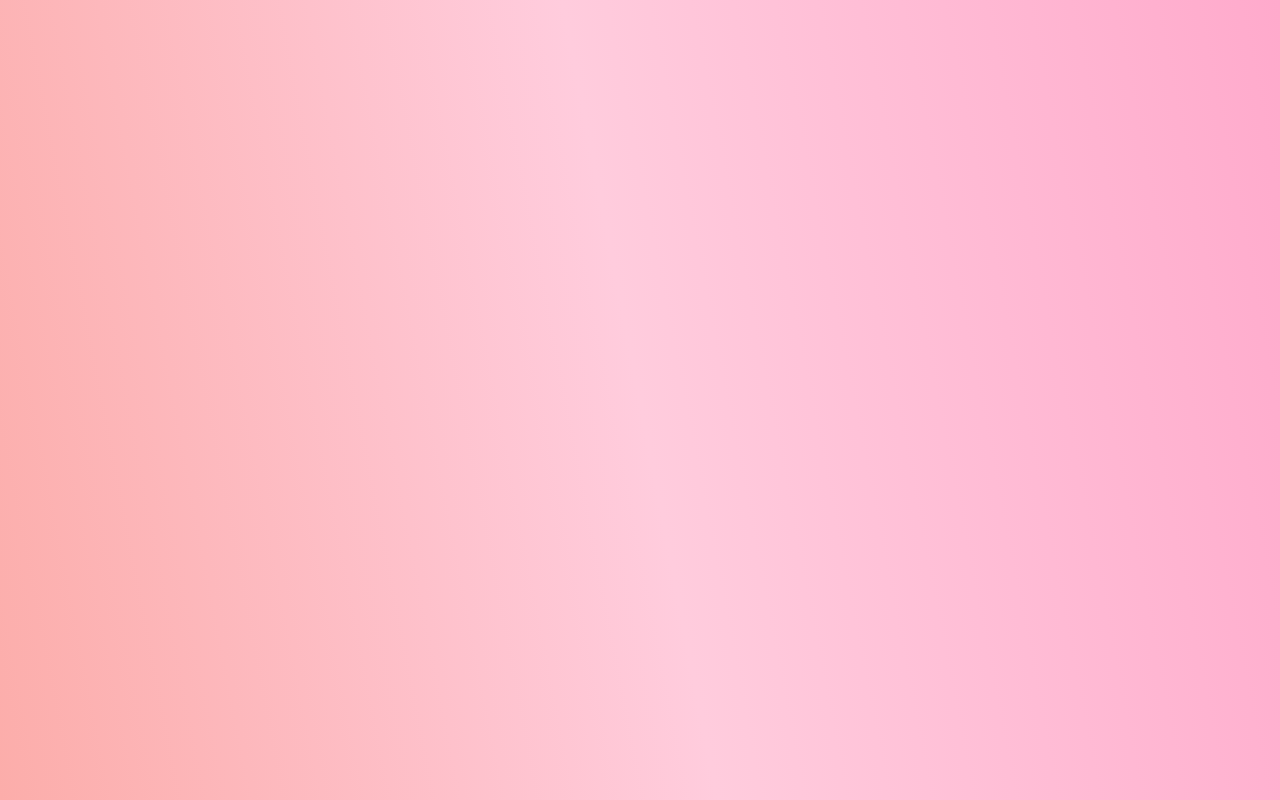
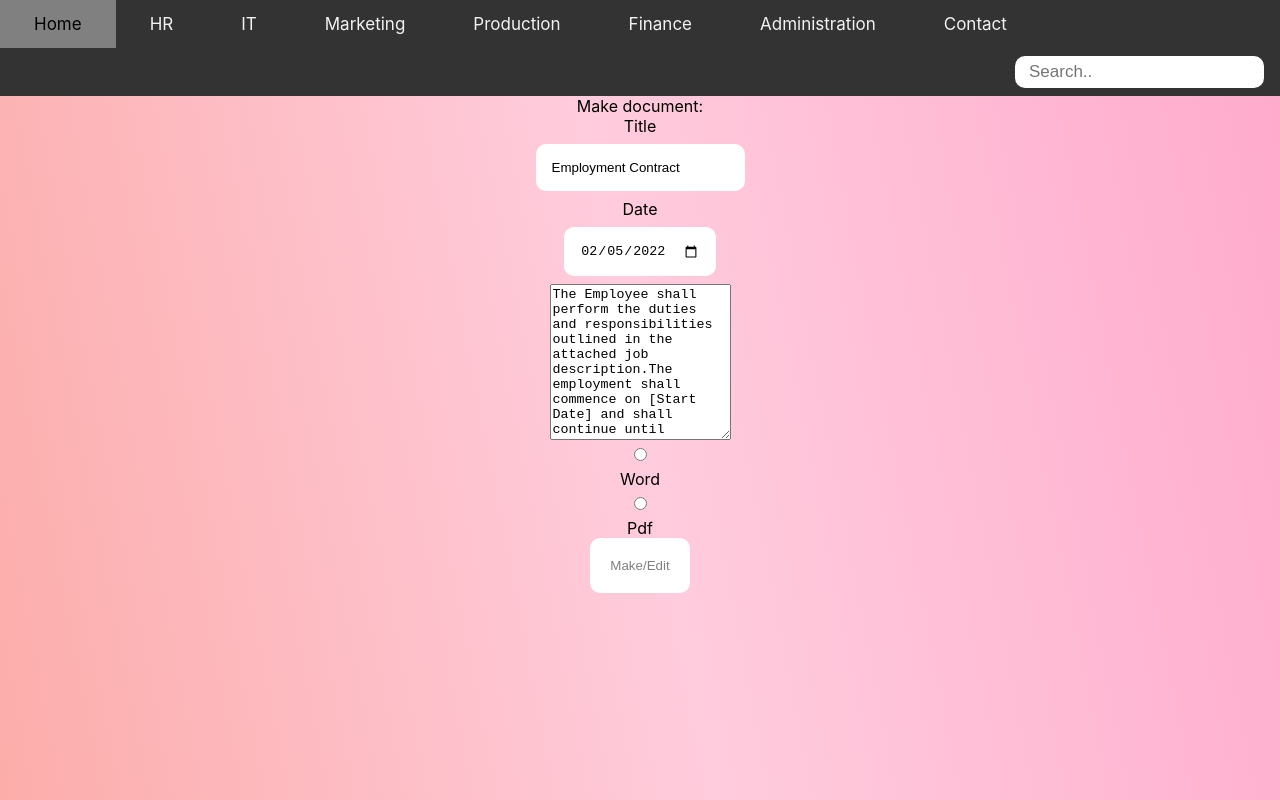
Before and after one commit to elab-development/internet-tehnologije-projekat-documentmanagement_2017_0347, a React (Create React App) app: page /documents/hr/make/1 in a window 1280 px wide. Before the commit this address had no page. Built offline with nearby package versions, Linux system fonts and the light colour scheme.

Commit message:
Pokupljen department i employee sa make i edit forme

```diff
--- a/src/App.js
+++ b/src/App.js
@@ -15,16 +15,30 @@ function App() {
 
   const [documents, setDocuments] = useState(DOCUMENTS);
   const [employees, setEmployees] = useState(EMPLOYEES);
+  const [userId, setUserId]=useState(null);
+  const [isAuthenticated, setIsAuthenticated]=useState(false);
 
+  const authenticate = (email,pass)=> {
+     const user = employees.find(employee => employee.email === email && employees.password === pass);
+     if(user){
+      setIsAuthenticated(true);
+      setUserId(user.id);
+     }
+  }
+
+const addDocument=(document)=>{
+  setDocuments((oldDocuments)=>[...oldDocuments,document])
+
+}
   return (
     <div className="App">
       {
         <Router>
         <Routes>
           <Route path="/" element={<Home/>}/>
-          <Route path='/login' element={<Authentication/>}/>
+    <Route path='/login' element={<Authentication authenticate={authenticate} />}/>
           <Route path='/documents/:department' element={<Documents data = {documents}/>}/>
-          <Route path='/documents/:department/make' element={<MakeDocument/>}/>
+          <Route path='/documents/:department/make/:id?' element={<MakeDocument data = {documents} addDocument={addDocument} userId = {userId}/>}/>
           <Route path='/document/:id' element={<OneDocument dataDocs={documents} dataEmp = {employees}/>} />
         </Routes>
         </Router>
--- a/src/components/Authentication/Login.jsx
+++ b/src/components/Authentication/Login.jsx
@@ -1,13 +1,17 @@
  import React , {useState} from "react"
+ import {useNavigate} from 'react-router-dom';
+
 
 export const Login = (props) => {
     const [email, setEmail] = useState('');
     const [pass, setPass] = useState('');
+    const navigate= useNavigate();
 
     const handleSubmit = (e) => {
         e.preventDefault();
-        console.log(email);
-        setEmail("abs");
+       props.authenticate(email,pass);
+        navigate("/");
+
     }
 
     return(
--- a/src/components/Authentication/index.js
+++ b/src/components/Authentication/index.js
@@ -2,12 +2,12 @@ import { Login } from "./Login";
 import { Register } from "./Register";
 import {useState} from 'react';
 
-const Authentication = ()=>{
+const Authentication = ({authenticate})=>{
     const [currentForm, setCurrentForm] = useState('login');
 
     const toggleForm = (formName) => {
       setCurrentForm(formName);
     }
-    return (currentForm === "login" ? <Login  onFormSwitch = {toggleForm}/> : <Register onFormSwitch = {toggleForm}/>)
+    return (currentForm === "login" ? <Login  onFormSwitch = {toggleForm} authenticate ={authenticate }/> : <Register onFormSwitch = {toggleForm}/>)
 }
 export default Authentication;
--- a/src/components/Documents/Documents.js
+++ b/src/components/Documents/Documents.js
@@ -6,7 +6,7 @@ import NavBar from '../NavBar';
 const Documents = (props) => {
     const {department} = useParams();
     return(
-        <>
+
         <div>
             <NavBar/>
             These are the <b>{department}</b> documents:
@@ -25,9 +25,11 @@ const Documents = (props) => {
                     </div>
                 ))}
             </div>
-            <button>Create new document</button>
-        </div>
-        </>
+           <Link to = { "documents/" + {department}+ "/make"}><button>Create a document</button></Link>
+
+           </div>
+
+
     )
 }
 
--- a/src/components/Documents/MakeDocument.js
+++ b/src/components/Documents/MakeDocument.js
@@ -1,23 +1,42 @@
 import React from 'react'
 import {useState} from 'react';
+import NavBar from '../NavBar';
+import {useLocation, useParams} from 'react-router-dom'
 
-const MakeDocument = () => {
+const MakeDocument = (props) => {
 
-    const [title, setTitle] = useState('');
-    const [date, setDate] = useState('2020-01-01');
-    const [text, setText] = useState('');
-    const [format, setFormat] = useState('');
-
-    const handleSubmit = () => {
-
-    }
-
+    const {id} = useParams();
+    const document = id !== null ? props.data.find(doc => doc.id == id) : null;
+    const [title, setTitle] = useState(document ? document.title : '');
+    const [date, setDate] = useState(document ? document.date : '2020-01-01');
+    const [text, setText] = useState(document ? document.text : '');
+    const [format, setFormat] = useState(document ? document.format : '');
+    const[isDocumentCreated, setIsDocumentCreated]= useState(false);
+    const location = useLocation();
     const handleTitleChange = (event) => {
         setTitle(event.target.value)
     }
+
+    const handleSubmit = (event) => {
+        event.preventDeault();
+        const newDocument={
+            title: title,
+            date: date,
+            text: text ,
+            format : format,
+            department : location.pathname.splits('/')[2],
+            employee: props.userId
+        }
+
+       props.addDocument(newDocument);
+        setIsDocumentCreated(true);
+    }
+
+
   return (
     <div>
-            Make/Edit document:
+        <NavBar/>
+            Make document:
             <form className="login-form" onSubmit={handleSubmit}>
                 <label htmlFor="title">Title</label>
                 <input value={title} onChange={handleTitleChange} placeholder="Title" />
@@ -44,6 +63,11 @@ const MakeDocument = () => {
                 />Pdf
                 <button type="submit">Make/Edit</button>
             </form>
+            {
+                isDocumentCreated && (<div>
+                    Document successfully created!</div>
+                )
+            }
         </div>
   )
 }
--- a/src/components/Documents/OneDocument.js
+++ b/src/components/Documents/OneDocument.js
@@ -1,4 +1,4 @@
-import { useParams } from 'react-router-dom';
+import { useParams, Link} from 'react-router-dom';
 
 const OneDocument = (props) => {
     const { id } = useParams();
@@ -22,7 +22,9 @@ const OneDocument = (props) => {
             <br />
             <p>{employee.name}</p>
             <br />
+            <Link to = {"/documents/:department/make/" + id}>
             <button className="btn-edit">Edit document</button>
+            </Link>
             <br />
             <button className="btn-delete">Delete document</button>
         </div>
```
